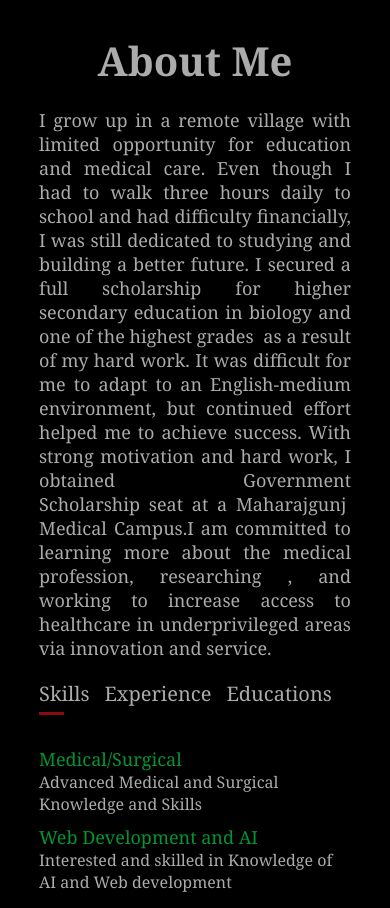
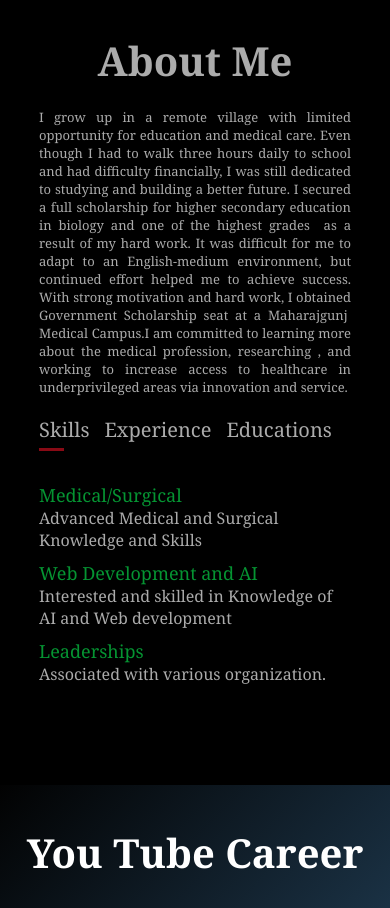
Before and after one commit to meejeeio/PORTFOLIO, a plain HTML site: page index.html in a window 390 px wide. Shown: the part 1352-2260 px from the top of the page. Drawn offline with Linux system fonts and the light colour scheme.

Commit message:
Update style.css

```diff
--- a/style.css
+++ b/style.css
@@ -623,7 +623,7 @@ nav ul .fas{
 
 
 }
-.aboutmedetails p{
+#aboutmedetails{
         font-size: 13px;}
 .tab-links{
     font-size: 20px;
```
